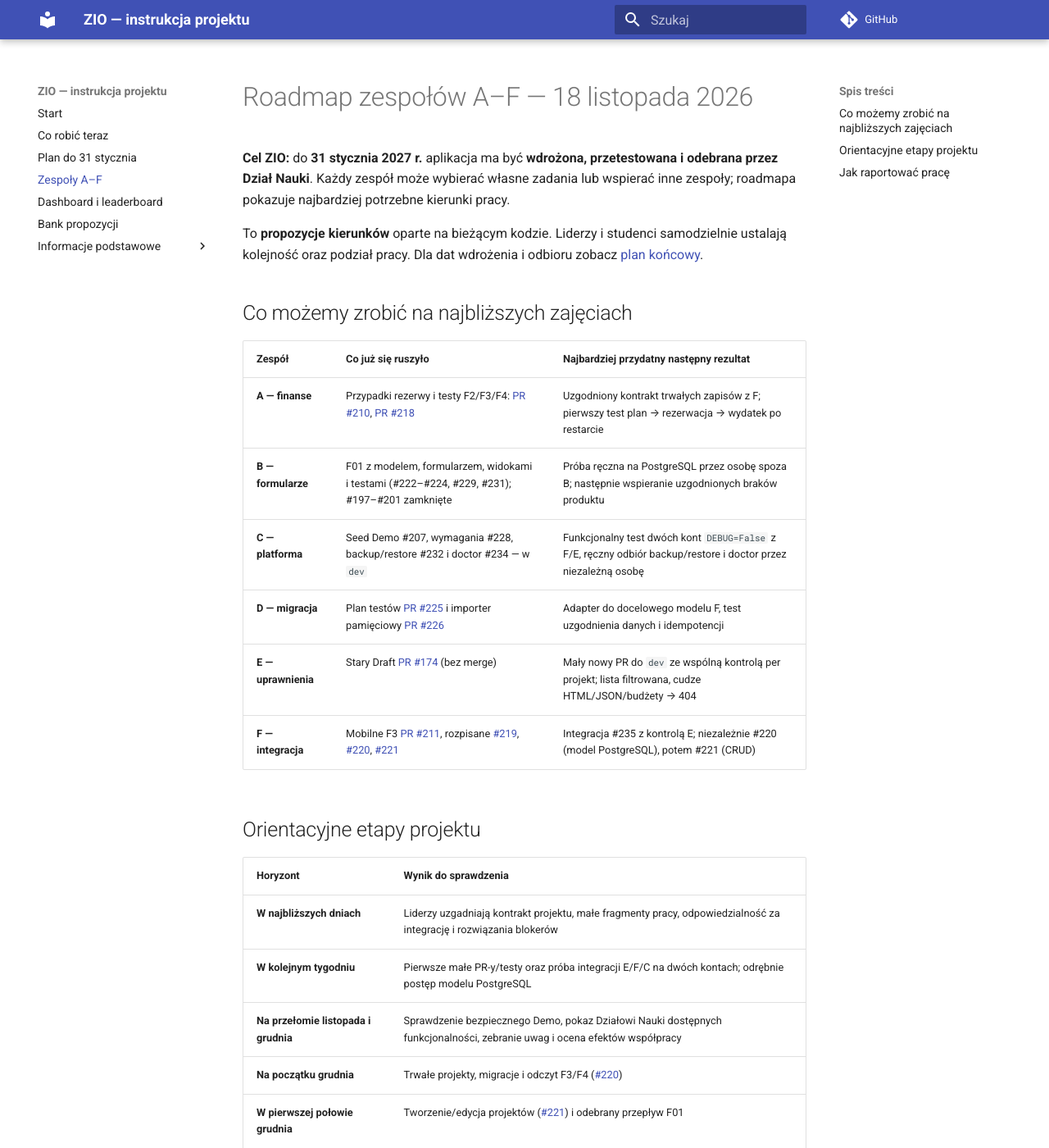
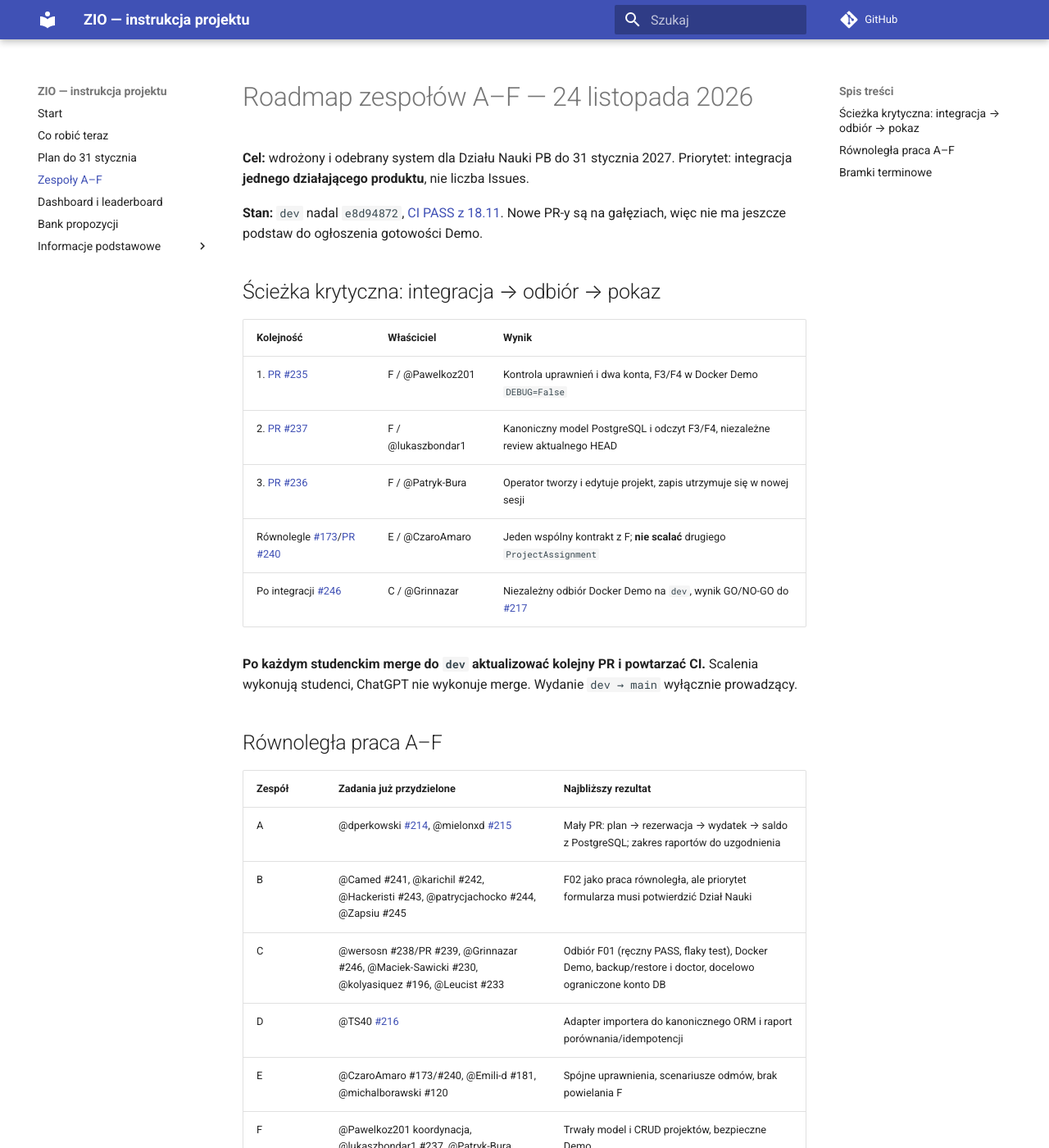
Before and after one commit to zio-wi-pb-mc/pb-science-office-manual, an MkDocs documentation site: the page built from manual/21-roadmap-3-tygodnie.md, in a window 1280 px wide and 1400 px high. Shown: the whole window at 82% size. Built offline with MkDocs 1.6.1 and Material for MkDocs 9.7.7, drawn with Linux system fonts in a browser that asks for light colours; comment, search, counter and statistics services are not loaded; some of the changed text lies outside the part shown.

Commit message:
docs(zio): roadmap 24 Nov and demo acceptance gate

```diff
--- a/manual/21-roadmap-3-tygodnie.md
+++ b/manual/21-roadmap-3-tygodnie.md
@@ -1,39 +1,44 @@
-# Roadmap zespołów A–F — 18 listopada 2026
+# Roadmap zespołów A–F — 24 listopada 2026
 
-**Cel ZIO:** do **31 stycznia 2027 r.** aplikacja ma być **wdrożona, przetestowana i odebrana przez Dział Nauki**. Każdy zespół może wybierać własne zadania lub wspierać inne zespoły; roadmapa pokazuje najbardziej potrzebne kierunki pracy.
+**Cel:** wdrożony i odebrany system dla Działu Nauki PB do 31 stycznia 2027. Priorytet: integracja **jednego działającego produktu**, nie liczba Issues.
 
-To **propozycje kierunków** oparte na bieżącym kodzie. Liderzy i studenci samodzielnie ustalają kolejność oraz podział pracy. Dla dat wdrożenia i odbioru zobacz [plan końcowy](23-plan-do-31-stycznia.md).
+**Stan:** `dev` nadal `e8d94872`, [CI PASS z 18.11](https://github.com/zio-wi-pb-mc/pb-science-office/actions/runs/44258929850). Nowe PR-y są na gałęziach, więc nie ma jeszcze podstaw do ogłoszenia gotowości Demo.
 
-## Co możemy zrobić na najbliższych zajęciach
+## Ścieżka krytyczna: integracja → odbiór → pokaz
 
-| Zespół | Co już się ruszyło | Najbardziej przydatny następny rezultat |
+| Kolejność | Właściciel | Wynik |
 |---|---|---|
-| **A — finanse** | Przypadki rezerwy i testy F2/F3/F4: [PR #210](https://github.com/zio-wi-pb-mc/pb-science-office/pull/210), [PR #218](https://github.com/zio-wi-pb-mc/pb-science-office/pull/218) | Uzgodniony kontrakt trwałych zapisów z F; pierwszy test plan → rezerwacja → wydatek po restarcie |
-| **B — formularze** | F01 z modelem, formularzem, widokami i testami (#222–#224, #229, #231); #197–#201 zamknięte | Próba ręczna na PostgreSQL przez osobę spoza B; następnie wspieranie uzgodnionych braków produktu |
-| **C — platforma** | Seed Demo #207, wymagania #228, backup/restore #232 i doctor #234 — w `dev` | Funkcjonalny test dwóch kont `DEBUG=False` z F/E, ręczny odbiór backup/restore i doctor przez niezależną osobę |
-| **D — migracja** | Plan testów [PR #225](https://github.com/zio-wi-pb-mc/pb-science-office/pull/225) i importer pamięciowy [PR #226](https://github.com/zio-wi-pb-mc/pb-science-office/pull/226) | Adapter do docelowego modelu F, test uzgodnienia danych i idempotencji |
-| **E — uprawnienia** | Stary Draft [PR #174](https://github.com/zio-wi-pb-mc/pb-science-office/pull/174) (bez merge) | Mały nowy PR do `dev` ze wspólną kontrolą per projekt; lista filtrowana, cudze HTML/JSON/budżety → 404 |
-| **F — integracja** | Mobilne F3 [PR #211](https://github.com/zio-wi-pb-mc/pb-science-office/pull/211), rozpisane [#219](https://github.com/zio-wi-pb-mc/pb-science-office/issues/219), [#220](https://github.com/zio-wi-pb-mc/pb-science-office/issues/220), [#221](https://github.com/zio-wi-pb-mc/pb-science-office/issues/221) | Integracja #235 z kontrolą E; niezależnie #220 (model PostgreSQL), potem #221 (CRUD) |
+| 1. [PR #235](https://github.com/zio-wi-pb-mc/pb-science-office/pull/235) | F / @Pawelkoz201 | Kontrola uprawnień i dwa konta, F3/F4 w Docker Demo `DEBUG=False` |
+| 2. [PR #237](https://github.com/zio-wi-pb-mc/pb-science-office/pull/237) | F / @lukaszbondar1 | Kanoniczny model PostgreSQL i odczyt F3/F4, niezależne review aktualnego HEAD |
+| 3. [PR #236](https://github.com/zio-wi-pb-mc/pb-science-office/pull/236) | F / @Patryk-Bura | Operator tworzy i edytuje projekt, zapis utrzymuje się w nowej sesji |
+| Równolegle [#173](https://github.com/zio-wi-pb-mc/pb-science-office/issues/173)/[PR #240](https://github.com/zio-wi-pb-mc/pb-science-office/pull/240) | E / @CzaroAmaro | Jeden wspólny kontrakt z F; **nie scalać** drugiego `ProjectAssignment` |
+| Po integracji [#246](https://github.com/zio-wi-pb-mc/pb-science-office/issues/246) | C / @Grinnazar | Niezależny odbiór Docker Demo na `dev`, wynik GO/NO-GO do [#217](https://github.com/zio-wi-pb-mc/pb-science-office/issues/217) |
 
-## Orientacyjne etapy projektu
+**Po każdym studenckim merge do `dev` aktualizować kolejny PR i powtarzać CI.** Scalenia wykonują studenci, ChatGPT nie wykonuje merge. Wydanie `dev → main` wyłącznie prowadzący.
 
-| Horyzont | Wynik do sprawdzenia |
+## Równoległa praca A–F
+
+| Zespół | Zadania już przydzielone | Najbliższy rezultat |
+|---|---|---|
+| A | @dperkowski [#214](https://github.com/zio-wi-pb-mc/pb-science-office/issues/214), @mielonxd [#215](https://github.com/zio-wi-pb-mc/pb-science-office/issues/215) | Mały PR: plan → rezerwacja → wydatek → saldo z PostgreSQL; zakres raportów do uzgodnienia |
+| B | @Camed #241, @karichil #242, @Hackeristi #243, @patrycjachocko #244, @Zapsiu #245 | F02 jako praca równoległa, ale priorytet formularza musi potwierdzić Dział Nauki |
+| C | @wersosn #238/PR #239, @Grinnazar #246, @Maciek-Sawicki #230, @kolyasiquez #196, @Leucist #233 | Odbiór F01 (ręczny PASS, flaky test), Docker Demo, backup/restore i doctor, docelowo ograniczone konto DB |
+| D | @TS40 [#216](https://github.com/zio-wi-pb-mc/pb-science-office/issues/216) | Adapter importera do kanonicznego ORM i raport porównania/idempotencji |
+| E | @CzaroAmaro #173/#240, @Emili-d #181, @michalborawski #120 | Spójne uprawnienia, scenariusze odmów, brak powielania F |
+| F | @Pawelkoz201 koordynacja, @lukaszbondar1 #237, @Patryk-Bura #236 | Trwały model i CRUD projektów, bezpieczne Demo |
+
+## Bramki terminowe
+
+| Termin | Kryterium |
 |---|---|
-| **W najbliższych dniach** | Liderzy uzgadniają kontrakt projektu, małe fragmenty pracy, odpowiedzialność za integrację i rozwiązania blokerów |
-| **W kolejnym tygodniu** | Pierwsze małe PR-y/testy oraz próba integracji E/F/C na dwóch kontach; odrębnie postęp modelu PostgreSQL |
-| **Na przełomie listopada i grudnia** | Sprawdzenie bezpiecznego Demo, pokaz Działowi Nauki dostępnych funkcjonalności, zebranie uwag i ocena efektów współpracy |
-| **Na początku grudnia** | Trwałe projekty, migracje i odczyt F3/F4 ([#220](https://github.com/zio-wi-pb-mc/pb-science-office/issues/220)) |
-| **W pierwszej połowie grudnia** | Tworzenie/edycja projektów ([#221](https://github.com/zio-wi-pb-mc/pb-science-office/issues/221)) i odebrany przepływ F01 |
-| **Przed przerwą świąteczną** | Podstawowe trwałe operacje finansowe i testy bilansów ([#214](https://github.com/zio-wi-pb-mc/pb-science-office/issues/214)) |
-| **Na początku stycznia** | Raporty, eksport i import próbny ([#215](https://github.com/zio-wi-pb-mc/pb-science-office/issues/215), [#216](https://github.com/zio-wi-pb-mc/pb-science-office/issues/216)) |
-| **Po domknięciu funkcjonalności** | Zakończenie dodawania nowych funkcji |
-| **Około połowy stycznia** | Wdrożenie w uzgodnionym środowisku |
-| **W drugiej połowie stycznia** | Testy z Działem Nauki i usuwanie błędów |
-| **Przed odbiorem końcowym** | Retesty, backup/restore, protokół odbioru |
-| **31.01** | **Aplikacja wdrożona, przetestowana i odebrana** |
+| **27–30.11 lub początek grudnia** | Ograniczony pokaz F01, listy/szczegółów/budżetu i ewentualnie CRUD — **tylko jeśli #246 potwierdzi PASS** |
+| **04–11.12** | Trwałe projekty i CRUD na `dev`, naprawa uwag z odbioru F01 |
+| **18.12** | Podstawowe operacje finansowe na trwałych danych i sprawdzony bilans |
+| **08.01** | CSV/raporty i importer z kontrolą jakości |
+| **15.01** | Planowany feature freeze uzgodnionego zakresu |
+| **Druga połowa stycznia** | Testy użytkownika, bezpieczeństwo, hosting, backup i dokumentacja operatorska |
+| **31.01** | Odbiór i przekazanie działającej aplikacji |
 
-## Jak raportować pracę
+**Ryzyko biznesowe:** nie potwierdzono pełnego pokrycia legacy. Przy pierwszym pokazie Dział Nauki powinien wskazać zakres MUST (w tym F02, role, operacje i raporty), a nie zakładać wykonanie wszystkich opisanych formularzy.
 
-Pokaż **działający ekran, migrację, test lub wynik importu**, a nie sam opis postępu. Przy każdym zadaniu: link do PR/Issue, krótki scenariusz uruchomienia, wynik PASS/FAIL i ewentualny blocker. PR studenckie trafiają do `dev`, wydania `dev → main` wykonuje prowadzący.
-
-[Bank propozycji](17-bank-zadan-mvp.md) · [Dashboard](19-dashboard-projektu.md) · [Audyt legacy](22-audyt-legacy-parity.md)
+[Start](index.md) · [Bieżące zadania](16-propozycje-zadan-po-audycie.md) · [Dashboard](19-dashboard-projektu.md) · [Plan do końca stycznia](23-plan-do-31-stycznia.md)
```
